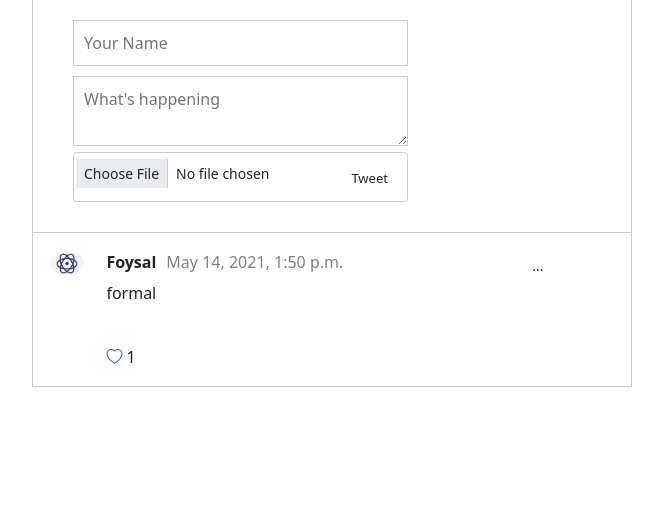
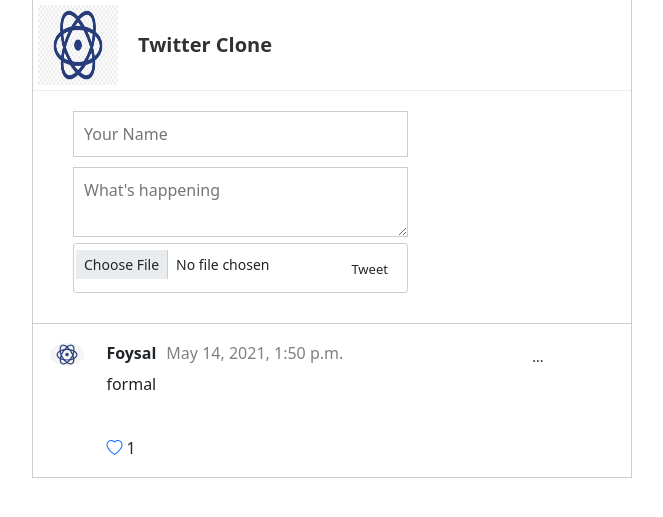
Before and after one commit to foysal90/foysal-twitter, a Django app: page / in a window 1280 px wide. Shown: the top 517 px of the page, without its empty margins (308-971 px from the left). Run offline with Django 3.2, Linux system fonts and the light colour scheme; data comes from the database, SQL or seed files in the repository; some libraries are stand-ins or nearby versions.

Commit message:
modified css and html

```diff
--- a/posts/templates/posts.html
+++ b/posts/templates/posts.html
@@ -14,6 +14,12 @@
   {% load cloudinary %}
 
 <section class="content">
+  <div class="main">
+    <div class="main-header">
+        <img src="{% static 'img/tech.jpg' %}" width="80" height="80">
+        <h1>Twitter Clone</h1>
+    </div>
+
     <section class="post_form">
         <form action="/" method="POST" enctype="multipart/form-data">
             {% csrf_token %}
--- a/static/css/style.css
+++ b/static/css/style.css
@@ -4,6 +4,10 @@
     height: 100%;
 }
     */
+
+
+
+
 
 .content {
     max-width: 600px;
@@ -13,6 +17,30 @@
     border-right: 1px solid #ccc;
 
 }
+
+.main {
+    text-align: left;
+}
+
+
+.main-header h1 {
+    font-size: 20px;
+    line-height: 20px;
+    margin-bottom: 0;
+    font-weight: bold;
+    color: rgb(49, 49, 49);
+    padding-left: 20px;
+
+}
+
+.main-header {
+    padding: 5px;
+    border-bottom: 1px solid rgb(235, 238, 240);
+    display: flex;
+    justify-content: left;
+    align-items: center;
+}
+
 
  .post_form {
      display: flex;
```
